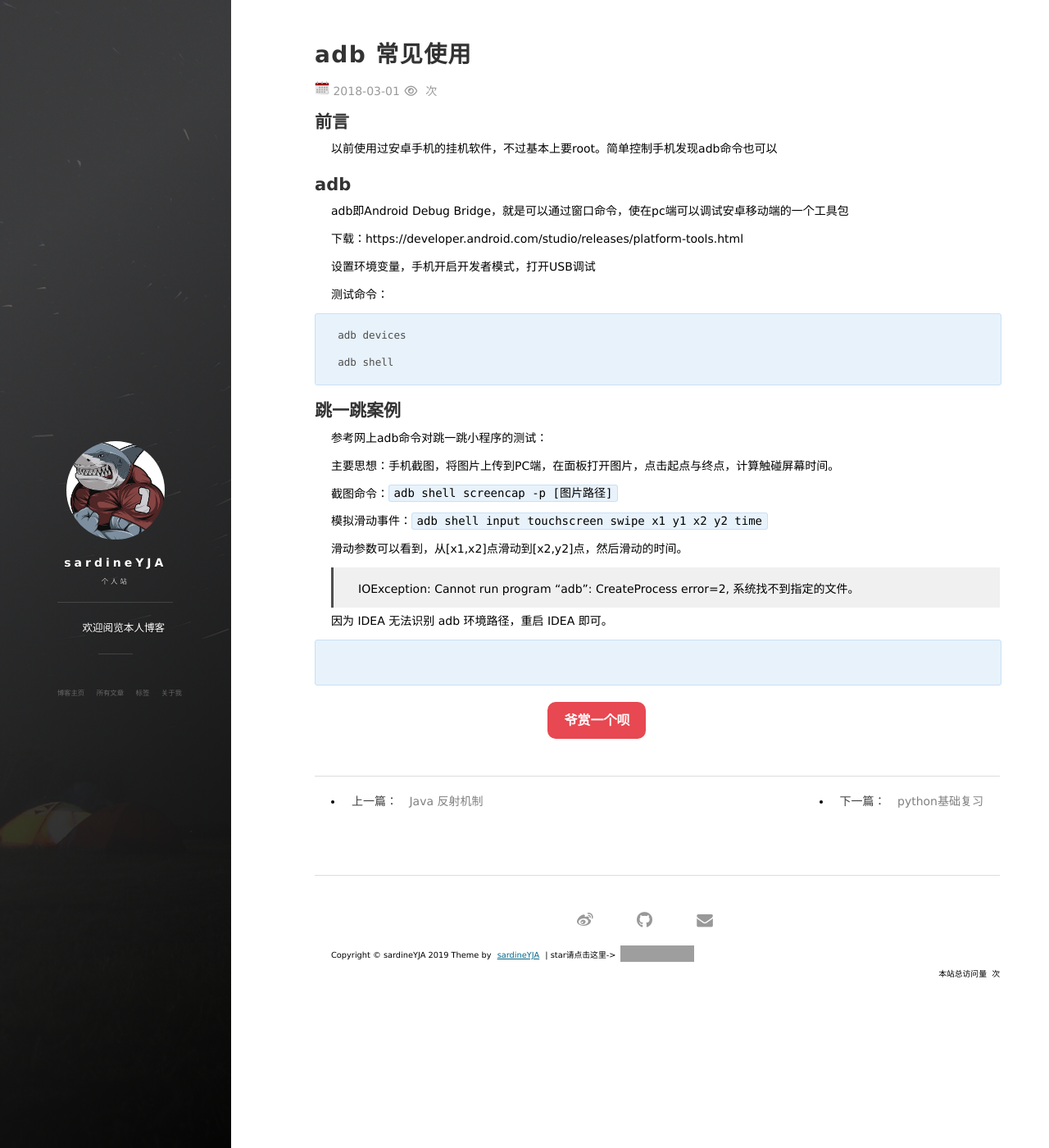
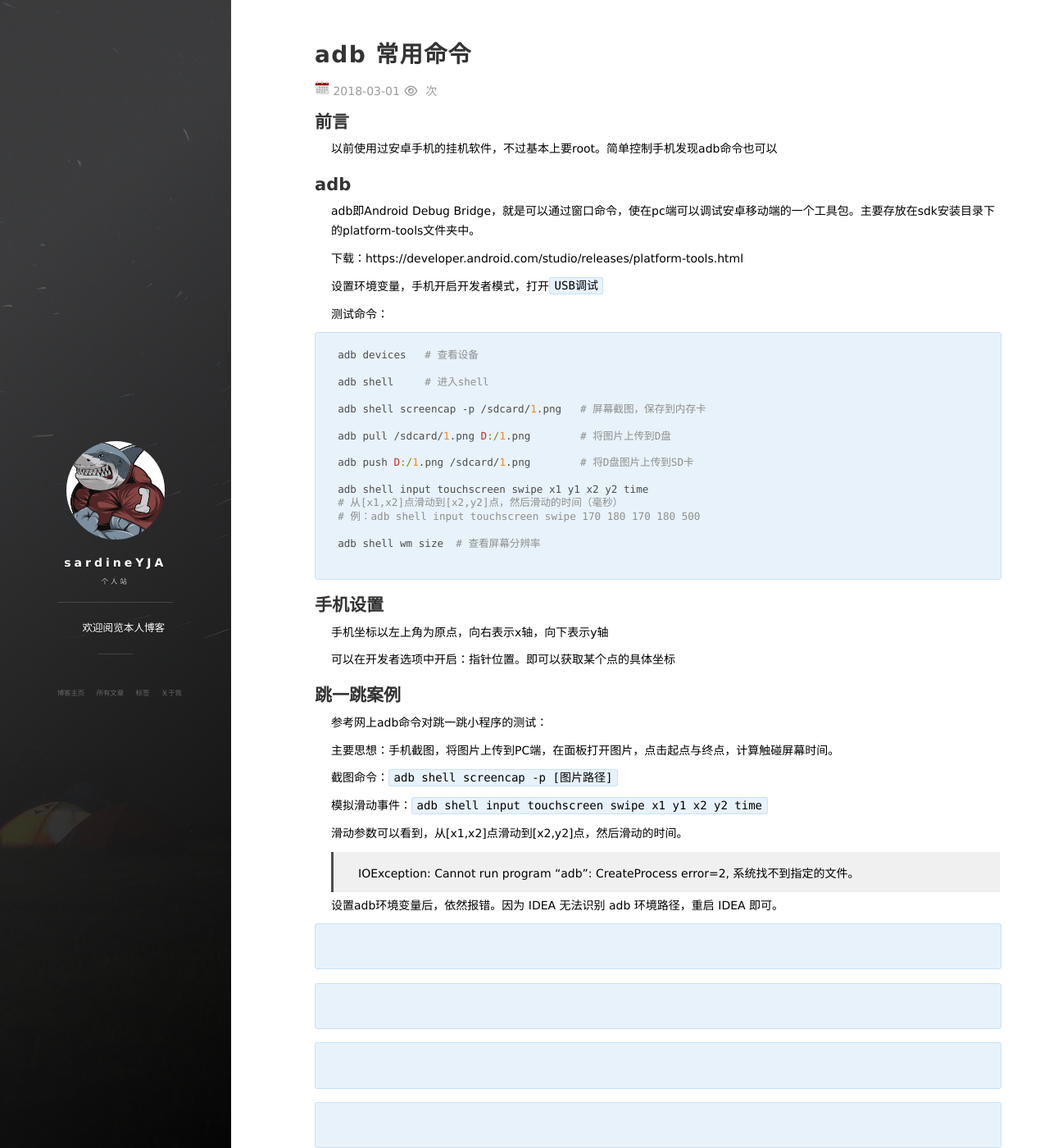
Before and after one commit to sardineYJA/sardineYJA.github.io, a Jekyll site: the page built from _posts/2018-03-01-Interest-ADB.md, in a window 1280 px wide and 1400 px high. Shown: the whole window at 82% size. Built offline with Jekyll 4.4.1, drawn with Linux system fonts in a browser that asks for light colours; nearby versions of some CDN libraries; a script that is not in the unit is left out; comment, search, counter and statistics services are not loaded; grey boxes are pictures that could not be loaded.

Commit message:
Update 2018-03-01-Interest-ADB.md

````diff
--- a/_posts/2018-03-01-Interest-ADB.md
+++ b/_posts/2018-03-01-Interest-ADB.md
@@ -1,8 +1,8 @@
 ---
 layout: post
-title: "adb 常见使用"
+title: "adb 常用命令"
 date: 2018-03-01
-description: "adb 常见使用"
+description: "adb 常用命令"
 tag: Interest
 
 ---
@@ -11,22 +11,42 @@ tag: Interest
 
 以前使用过安卓手机的挂机软件，不过基本上要root。简单控制手机发现adb命令也可以
 
+
 ## adb
 
-adb即Android Debug Bridge，就是可以通过窗口命令，使在pc端可以调试安卓移动端的一个工具包
-
+adb即Android Debug Bridge，就是可以通过窗口命令，使在pc端可以调试安卓移动端的一个工具包。主要存放在sdk安装目录下的platform-tools文件夹中。
 
 下载：https://developer.android.com/studio/releases/platform-tools.html
 
-设置环境变量，手机开启开发者模式，打开USB调试
+设置环境变量，手机开启开发者模式，打开`USB调试`
 
 测试命令：
 
 ```sh
-adb devices
+adb devices   # 查看设备
 
-adb shell
+adb shell     # 进入shell
+
+adb shell screencap -p /sdcard/1.png   # 屏幕截图，保存到内存卡
+
+adb pull /sdcard/1.png D:/1.png        # 将图片上传到D盘
+
+adb push D:/1.png /sdcard/1.png        # 将D盘图片上传到SD卡
+
+adb shell input touchscreen swipe x1 y1 x2 y2 time
+# 从[x1,x2]点滑动到[x2,y2]点，然后滑动的时间（毫秒）
+# 例：adb shell input touchscreen swipe 170 180 170 180 500
+
+adb shell wm size  # 查看屏幕分辨率
+
 ```
+
+
+## 手机设置
+
+手机坐标以左上角为原点，向右表示x轴，向下表示y轴
+
+可以在开发者选项中开启：指针位置。即可以获取某个点的具体坐标
 
 
 ## 跳一跳案例
@@ -45,8 +65,22 @@ adb shell
 
 > IOException: Cannot run program "adb": CreateProcess error=2, 系统找不到指定的文件。
 
-因为 IDEA 无法识别 adb 环境路径，重启 IDEA 即可。
+设置adb环境变量后，依然报错。因为 IDEA 无法识别 adb 环境路径，重启 IDEA 即可。
+
+
 
 ```java
 
 ```
+
+```java
+
+```
+
+```java
+
+```
+
+```java
+
+```
````
